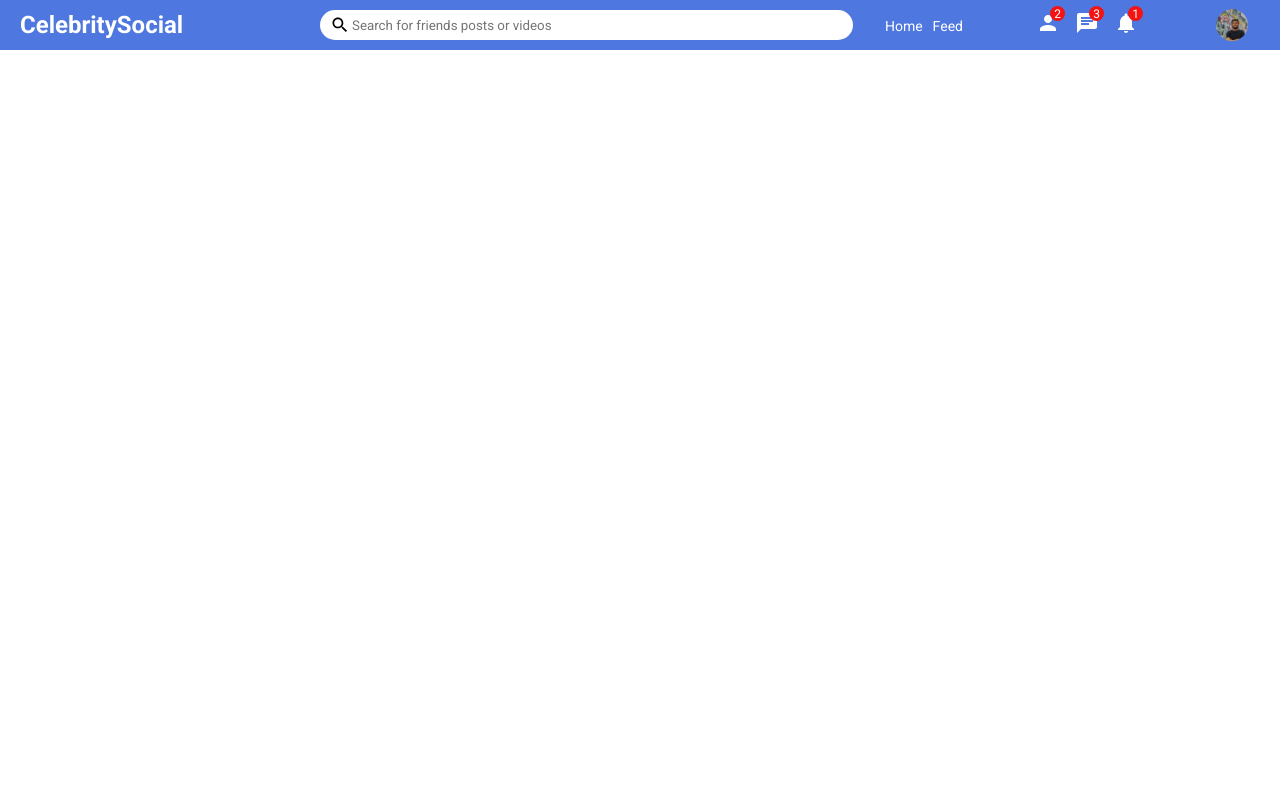
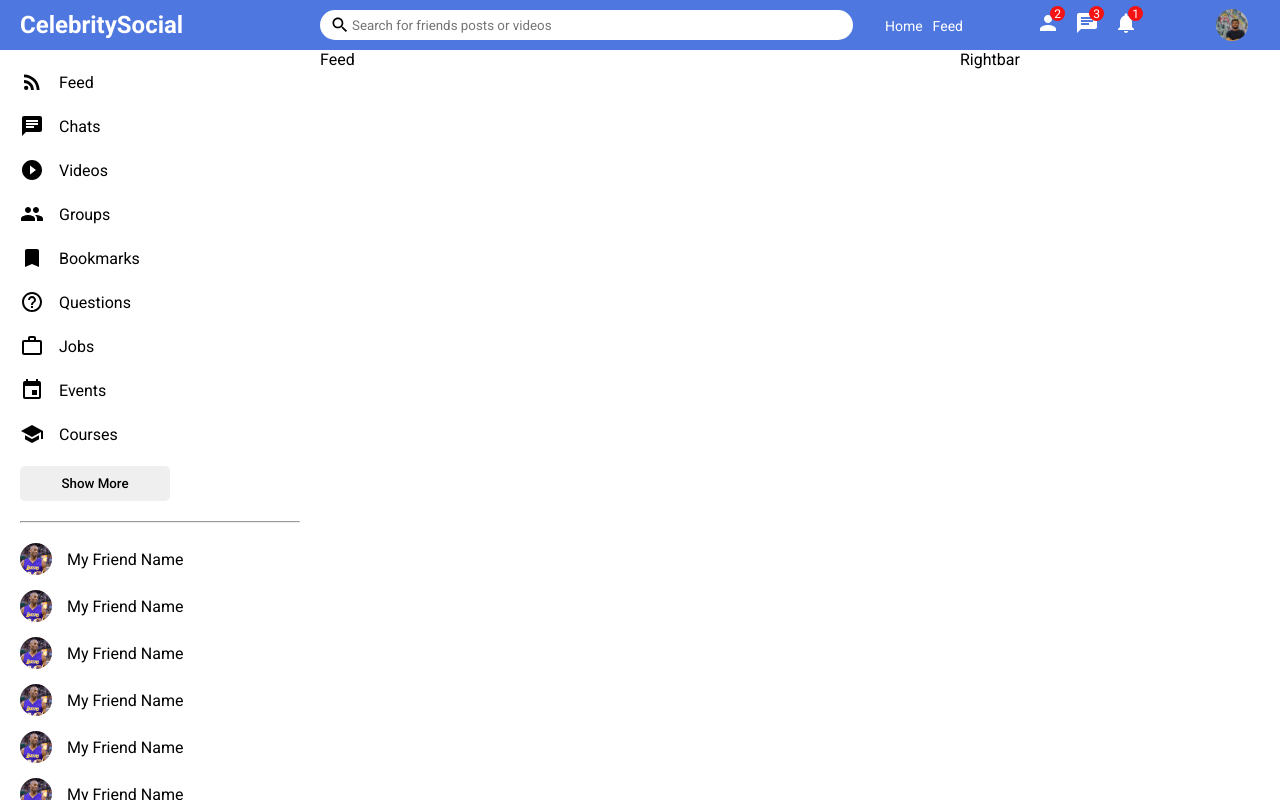
Before and after one commit to ShahmarAliyev/docosocial, a React (Create React App) app in the folder client/: page / in a window 1280 px wide. Built offline with nearby package versions, Linux system fonts and the light colour scheme.

Commit message:
added leftbar component

```diff
--- a/client/public/style.css
+++ b/client/public/style.css
@@ -2,3 +2,9 @@
   margin: 0;
   font-family: "Roboto", sans-serif;
 }
+
+ul {
+  list-style: none;
+  padding: 0;
+  margin: 0;
+}
--- /dev/null
+++ b/client/src/components/feed/Feed.jsx
@@ -0,0 +1,5 @@
+import "./Feed.styles.css";
+
+export default function Feed() {
+  return <div className="feed">Feed</div>;
+}
--- /dev/null
+++ b/client/src/components/feed/Feed.styles.css
@@ -0,0 +1,3 @@
+.feed {
+  flex: 6;
+}
--- /dev/null
+++ b/client/src/components/leftbar/Leftbar.css
@@ -0,0 +1,56 @@
+.leftbar {
+  flex: 3;
+  height: calc(100vh - 50px);
+  overflow-x: scroll;
+  overflow-y: scroll;
+}
+
+::-webkit-scrollbar {
+  width: 5px;
+}
+::-webkit-scrollbar-track {
+  background-color: whitesmoke;
+}
+::-webkit-scrollbar-thumb {
+  background-color: lightgray;
+}
+
+.leftbarContainer {
+  padding: 20px;
+}
+
+.leftbarListItem {
+  display: flex;
+  align-items: center;
+  margin-bottom: 20px;
+  cursor: pointer;
+}
+.leftbarIcon {
+  margin-right: 15px;
+}
+
+.leftbarButton {
+  width: 150px;
+  border: none;
+  padding: 10px;
+  border-radius: 5px;
+  font-weight: 500;
+  cursor: pointer;
+}
+.leftbarHr {
+  margin: 20px 0px;
+}
+
+.leftbarFriend {
+  display: flex;
+  align-items: center;
+  margin-bottom: 15px;
+  cursor: pointer;
+}
+.leftbarFriendPicture {
+  height: 32px;
+  width: 32px;
+  object-fit: cover;
+  border-radius: 50%;
+  margin-right: 15px;
+}
--- /dev/null
+++ b/client/src/components/leftbar/Leftbar.jsx
@@ -0,0 +1,126 @@
+import "./Leftbar.css";
+import RssFeedIcon from "@mui/icons-material/RssFeed";
+import Chat from "@mui/icons-material/Chat";
+import PlayCircleFilledOutlined from "@mui/icons-material/PlayCircleFilledOutlined";
+import Group from "@mui/icons-material/Group";
+import Bookmark from "@mui/icons-material/Bookmark";
+import HelpOutline from "@mui/icons-material/HelpOutline";
+import WorkOutline from "@mui/icons-material/WorkOutline";
+import Event from "@mui/icons-material/Event";
+import School from "@mui/icons-material/School";
+
+export default function Leftbar() {
+  return (
+    <div className="leftbar">
+      <div className="leftbarContainer">
+        <ul className="leftbarList">
+          <li className="leftbarListItem">
+            <RssFeedIcon className="leftbarIcon" />
+            <span className="leftbarListItemText">Feed</span>
+          </li>
+          <li className="leftbarListItem">
+            <Chat className="leftbarIcon" />
+            <span className="leftbarListItemText">Chats</span>
+          </li>
+          <li className="leftbarListItem">
+            <PlayCircleFilledOutlined className="leftbarIcon" />
+            <span className="leftbarListItemText">Videos</span>
+          </li>
+          <li className="leftbarListItem">
+            <Group className="leftbarIcon" />
+            <span className="leftbarListItemText">Groups</span>
+          </li>
+          <li className="leftbarListItem">
+            <Bookmark className="leftbarIcon" />
+            <span className="leftbarListItemText">Bookmarks</span>
+          </li>
+          <li className="leftbarListItem">
+            <HelpOutline className="leftbarIcon" />
+            <span className="leftbarListItemText">Questions</span>
+          </li>
+          <li className="leftbarListItem">
+            <WorkOutline className="leftbarIcon" />
+            <span className="leftbarListItemText">Jobs</span>
+          </li>
+          <li className="leftbarListItem">
+            <Event className="leftbarIcon" />
+            <span className="leftbarListItemText">Events</span>
+          </li>
+          <li className="leftbarListItem">
+            <School className="leftbarIcon" />
+            <span className="leftbarListItemText">Courses</span>
+          </li>
+        </ul>
+        <button className="leftbarButton">Show More</button>
+        <hr className="leftbarHr" />
+
+        <ul className="leftbarFriendList">
+          <li className="leftbarFriend">
+            <img
+              className="leftbarFriendPicture"
+              src="/assets/kobe.jpg"
+              alt="friends profile pictures"
+            />
+            <span className="leftbarFriendName"> My Friend Name</span>
+          </li>
+          <li className="leftbarFriend">
+            <img
+              className="leftbarFriendPicture"
+              src="/assets/kobe.jpg"
+              alt="friends profile pictures"
+            />
+            <span className="leftbarFriendName"> My Friend Name</span>
+          </li>
+          <li className="leftbarFriend">
+            <img
+              className="leftbarFriendPicture"
+              src="/assets/kobe.jpg"
+              alt="friends profile pictures"
+            />
+            <span className="leftbarFriendName"> My Friend Name</span>
+          </li>
+          <li className="leftbarFriend">
+            <img
+              className="leftbarFriendPicture"
+              src="/assets/kobe.jpg"
+              alt="friends profile pictures"
+            />
+            <span className="leftbarFriendName"> My Friend Name</span>
+          </li>{" "}
+          <li className="leftbarFriend">
+            <img
+              className="leftbarFriendPicture"
+              src="/assets/kobe.jpg"
+              alt="friends profile pictures"
+            />
+            <span className="leftbarFriendName"> My Friend Name</span>
+          </li>{" "}
+          <li className="leftbarFriend">
+            <img
+              className="leftbarFriendPicture"
+              src="/assets/kobe.jpg"
+              alt="friends profile pictures"
+            />
+            <span className="leftbarFriendName"> My Friend Name</span>
+          </li>{" "}
+          <li className="leftbarFriend">
+            <img
+              className="leftbarFriendPicture"
+              src="/assets/kobe.jpg"
+              alt="friends profile pictures"
+            />
+            <span className="leftbarFriendName"> My Friend Name</span>
+          </li>{" "}
+          <li className="leftbarFriend">
+            <img
+              className="leftbarFriendPicture"
+              src="/assets/kobe.jpg"
+              alt="friends profile pictures"
+            />
+            <span className="leftbarFriendName"> My Friend Name</span>
+          </li>
+        </ul>
+      </div>
+    </div>
+  );
+}
--- /dev/null
+++ b/client/src/components/rightbar/Rightbar.css
@@ -0,0 +1,3 @@
+.rightbar {
+  flex: 3;
+}
--- /dev/null
+++ b/client/src/components/rightbar/Rightbar.jsx
@@ -0,0 +1,5 @@
+import "./Rightbar.css";
+
+export default function Rightbar() {
+  return <div className="rightbar">Rightbar</div>;
+}
--- a/client/src/pages/homePage/HomePage.jsx
+++ b/client/src/pages/homePage/HomePage.jsx
@@ -1,9 +1,18 @@
+import "./HomePage.styles.css";
+import Feed from "../../components/feed/Feed";
+import Leftbar from "../../components/leftbar/Leftbar";
 import Navbar from "../../components/navbar/Navbar";
+import Rightbar from "../../components/rightbar/Rightbar";
 
 export default function Homepage() {
   return (
     <div>
       <Navbar />
+      <div className="homepageContainer">
+        <Leftbar />
+        <Feed />
+        <Rightbar />
+      </div>
     </div>
   );
 }
--- a/client/src/pages/homePage/HomePage.styles.css
+++ b/client/src/pages/homePage/HomePage.styles.css
@@ -0,0 +1,4 @@
+.homepageContainer {
+  display: flex;
+  width: 100%;
+}
```
Also changed, not shown: client/public/assets/kobe.jpg (added).
